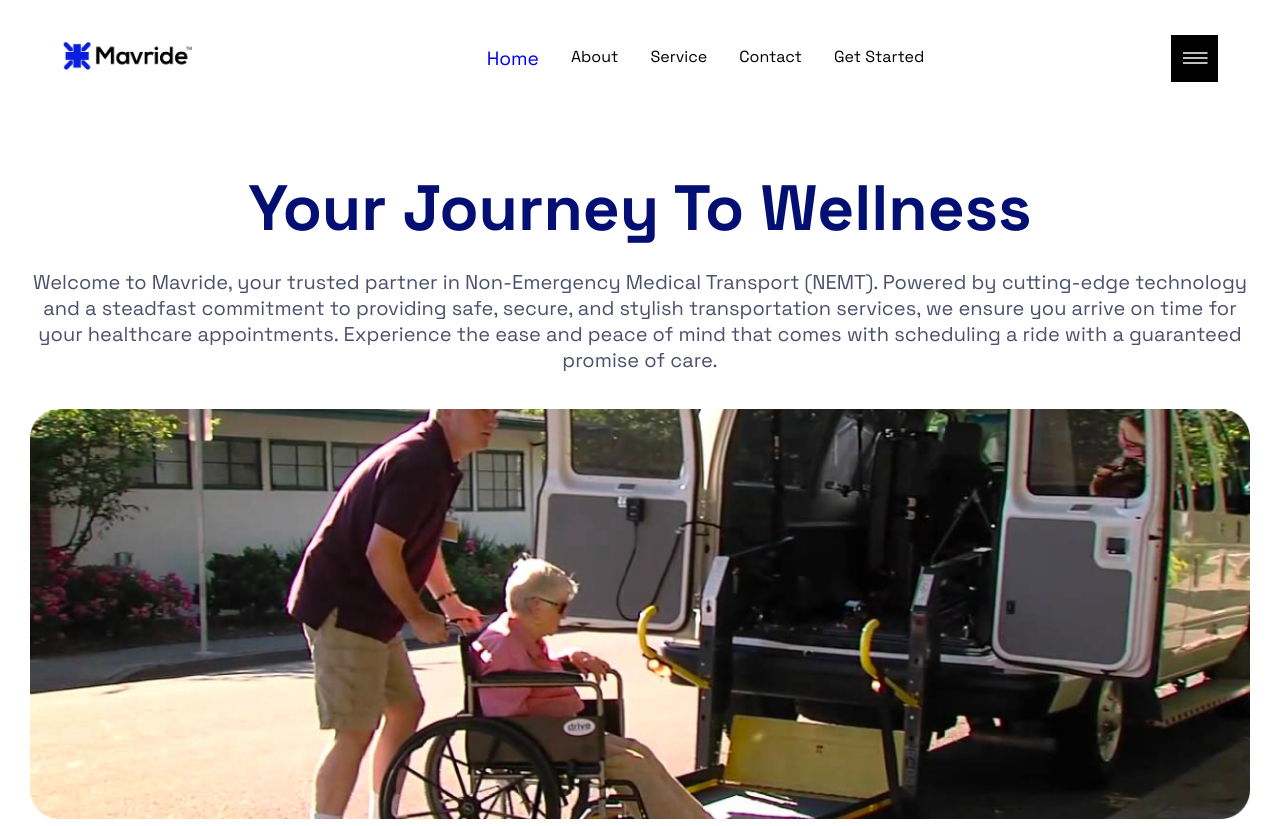
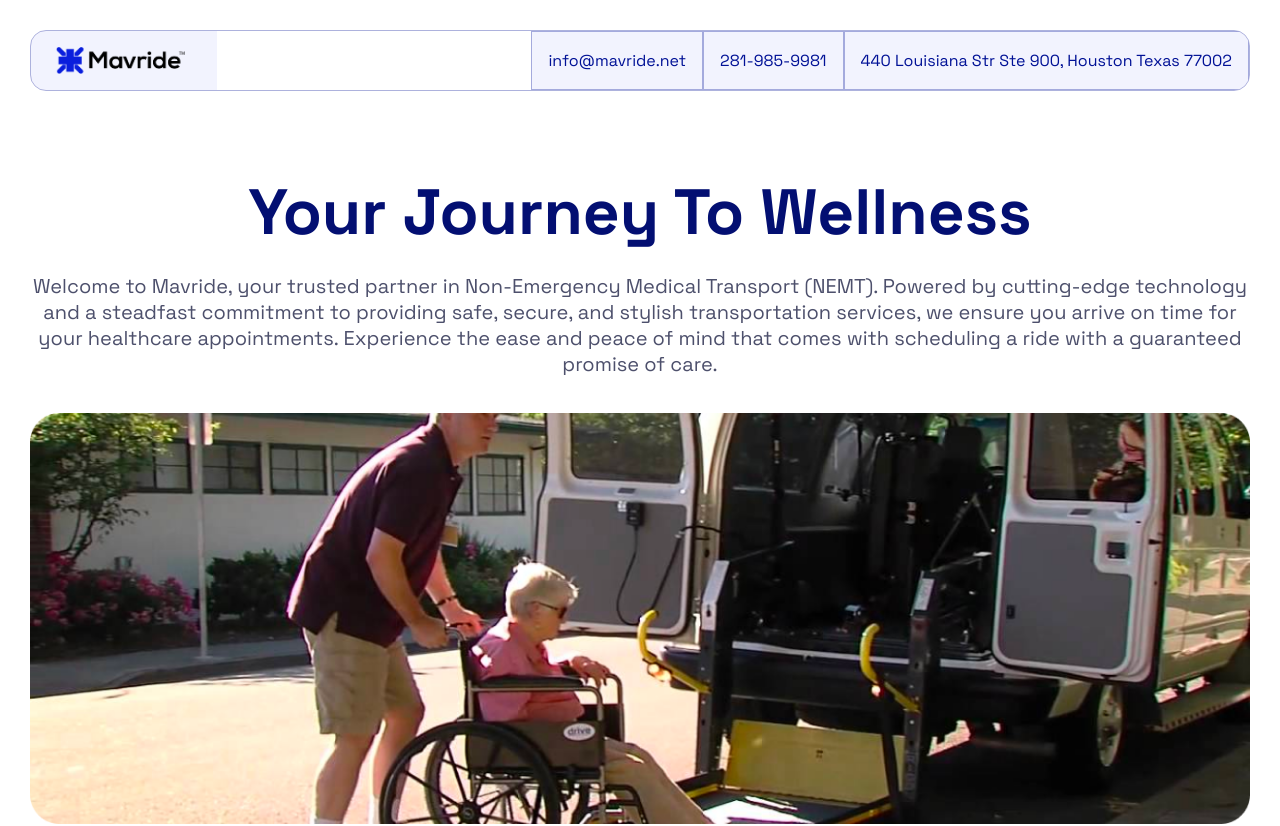
Before and after one commit to Promtech1/mavride, a Next.js app: page / in a window 1280 px wide. Shown: the top 826 px of the page. Built offline with nearby package versions, Linux system fonts and the light colour scheme.

Commit message:
Latest update

```diff
--- a/pages/index.tsx
+++ b/pages/index.tsx
@@ -1,6 +1,6 @@
 import MainNav from "@/components/MainNav";
 import About from "../components/About";
-// import NavBar from "../components/AnotherNav";
+import NavBar from "../components/AnotherNav";
 import BTWP from "../components/BetweenPages";
 import ComeWork from "../components/ComeWork";
 import Contact from "../components/Contact";
@@ -18,8 +18,8 @@ export default function Index() {
             <div className="p-[15px] md:p-[30px] lg:p-[30px] ">
                 {/* <Navbar />
     <Services /> */}
-                {/* <NavBar /> */}
-                <MainNav/>
+                <NavBar />
+                {/* <MainNav/> */}
                 <BTWP />
                 <Hero />
                 <BTWP />
```
